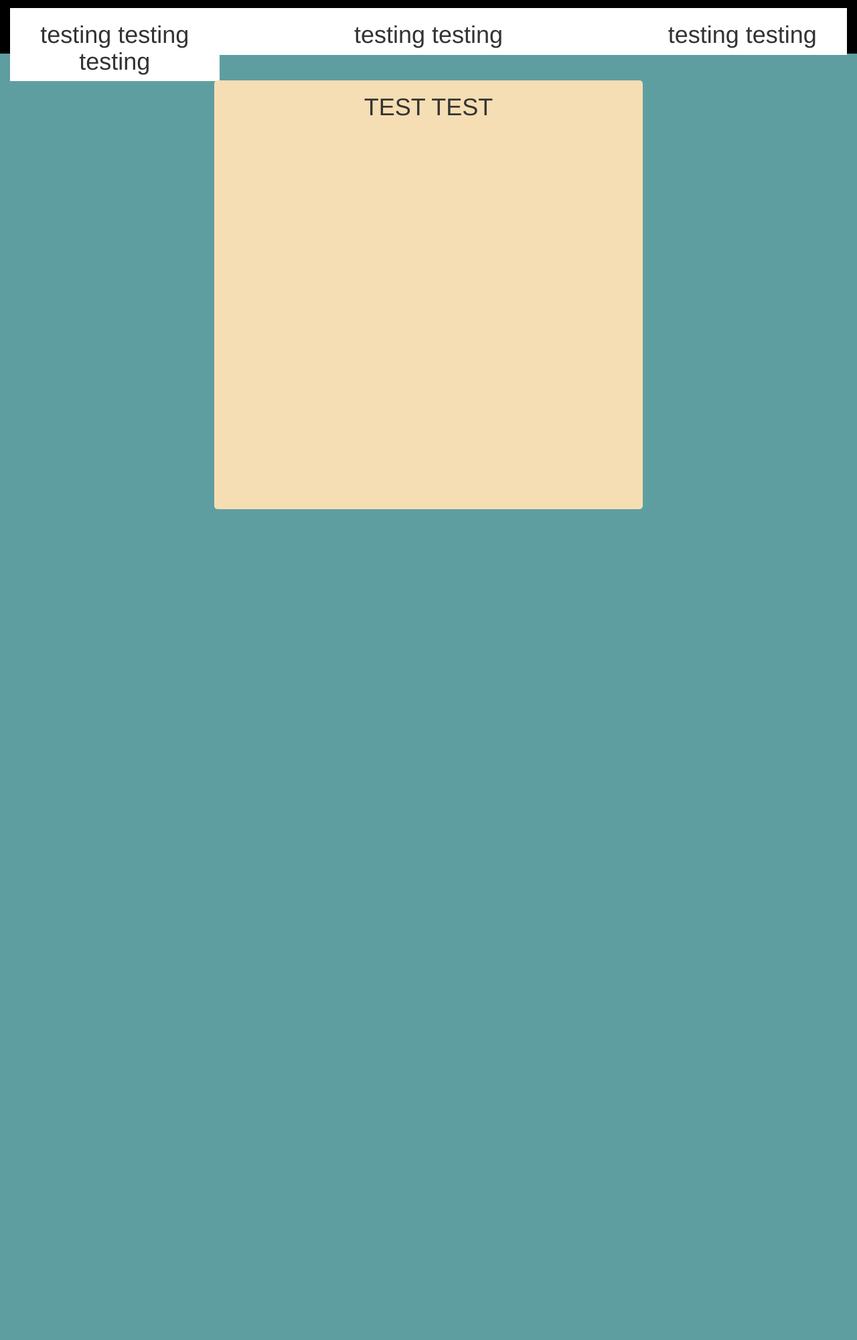
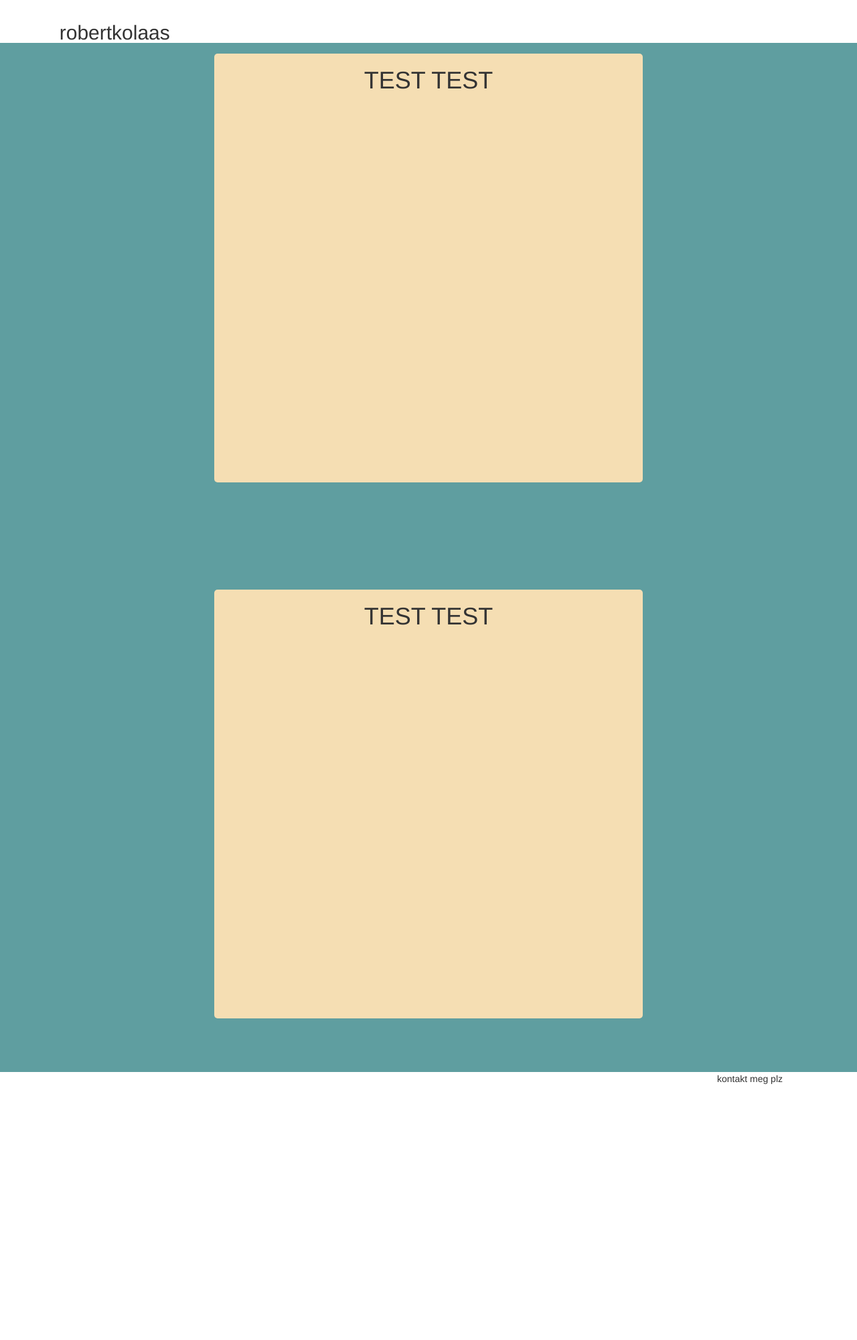
Before and after one commit to rkolaas/projectX, a PHP site: page / in a window 1280 px wide. Shown: the whole page at 67% size. Before the commit the page ends 760 px from the top, so only its background shows below. Run offline with PHP 8.4, Linux system fonts and the light colour scheme; some libraries are stand-ins or nearby versions.

Commit message:
updated layout

```diff
--- a/assets/css/stylesheet.css
+++ b/assets/css/stylesheet.css
@@ -5,28 +5,31 @@ html {
 
 #nav {
   text-align: center;
-  background: black;
-  height: 10vh;
+  background: white;
+  height: 8vh;
   width: 100vw; }
   #nav #nav2 {
-    background: white;
     top: 1.5vh; }
   #nav #title {
-    background: white;
     top: 1.5vh; }
   #nav #links {
     background: white;
     top: 1.5vh; }
 
-#header {
+.section {
   background: cadetblue;
   height: 100vh;
   width: 100vw; }
-  #header #content {
+  .section #content {
     background: wheat;
     height: 80vh;
     text-align: center;
-    top: 5vh;
+    top: 10vh;
     border-radius: 5px; }
-  #header .filler {
-    width: 20%; }
+
+.footer {
+  height: 50vh;
+  text-align: center; }
+  .footer li {
+    text-align: center;
+    list-style: inside; }
--- a/assets/scss/stylesheet.scss
+++ b/assets/scss/stylesheet.scss
@@ -8,15 +8,13 @@ html {
 
 #nav {
     text-align: center;
-    background: rgb(0, 0, 0);
-    height: 10vh;
+    background: white;
+    height: 8vh;
     width: 100vw;
     #nav2 {
-        background: white;
         top: $navTopMargin;
     }
     #title {
-        background: white;
         top: $navTopMargin;
     }
     #links {
@@ -25,7 +23,7 @@ html {
     }
 }
 
-#header {
+.section {
     background: cadetblue;
     height: 100vh;
     width: 100vw;
@@ -33,10 +31,16 @@ html {
         background: wheat;
         height: 80vh;
         text-align: center;
-        top: 5vh;
+        top: 10vh;
         border-radius: 5px;
     }
-    .filler {
-        width: 20%;
+}
+.footer {
+    height: 50vh;
+    text-align: center;
+    li {
+        text-align: center;
+        list-style: inside;
     }
+
 }
--- a/index.php
+++ b/index.php
@@ -3,25 +3,37 @@
     <head>
         <title>robertkolaas</title>
         <meta charset="UTF-8">
+        <meta http-equiv="X-UA-Compatible" content="IE=edge">
         <meta name="viewport" content="width=device-width, initial-scale=1.0">
         <!-- Latest compiled and minified CSS -->
-        <link rel="stylesheet" href="https://maxcdn.bootstrapcdn.com/bootstrap/3.3.7/css/bootstrap.min.css" integrity="sha384-BVYiiSIFeK1dGmJRAkycuHAHRg32OmUcww7on3RYdg4Va+PmSTsz/K68vbdEjh4u" crossorigin="anonymous">
         <link rel="stylesheet" type="text/css" href="/assets/css/stylesheet.css">
+        <link rel="stylesheet" href="https://maxcdn.bootstrapcdn.com/bootstrap/3.3.7/css/bootstrap.min.css">
+        <script src="https://ajax.googleapis.com/ajax/libs/jquery/1.12.4/jquery.min.js"></script>
+        <script src="https://maxcdn.bootstrapcdn.com/bootstrap/3.3.7/js/bootstrap.min.js"></script>
+        <!-- Includes -->
+        <script>
+            $(function(){
+                $("#links").load("/assets/includes/nav.html");
+                $("#copyright").load("/assets/includes/copyright.php");
+                $("#socialLinks").load("/assets/includes/socialLinks.html");
+            });
+        </script>
     </head>
     <body>
-        <div class="col-sm-12" id="nav" role="navigation">
+        <!-- Navigation bar -->
+        <div class="col-sm-12 navbar-fixed-top" id="nav" role="navigation" >
                 <div class="col-sm-3" id="title">
-                    <h1>testing testing testing</h1>
+                    <h2>robertkolaas</h2>
                 </div>
                 <div class="col-sm-6" id="nav2">
-                    <h1>testing testing</h1>
                 </div>
                 <div class="col-sm-3" id="links">
-                    <h1>testing testing</h1>
+                    <!-- imported nav.html -->
                 </div>
         </div>
-        <div class="container-fluid" id="container">
-            <div class="row" id="header">
+        <!-- sections -->
+        <div class="container-fluid" id="section">
+            <div class="row section" id="section1">
                 <div class="col-sm-3">
                 </div>
                 <div class="col-sm-6" id="content">
@@ -30,10 +42,31 @@
                 <div class="col-sm-3">
                 </div>
             </div>
+            <!-- Section 2 -->
+            <div class="row section" id="section2">
+                <div class="col-sm-3">
+                </div>
+                <div class="col-sm-6" id="content">
+                    <h1>TEST TEST</h1>
+                </div>
+                <div class="col-sm-3">
+                </div>
+            </div>
+            <!-- footer -->
+            <div class="row footer" id="footer">
+                <div class="col-sm-3" id="socialLinks">
+                    <!-- imported socialLinks.html -->
+                </div>
+                <div class="col-sm-6" id="copyright">
+                    <!-- imported copyright.php -->
+                </div>
+                <div class="col-sm-3">
+                    <p>kontakt meg plz</p>
+                </div>
+            </div>
         </div>
 
 
-        <script src="https://ajax.googleapis.com/ajax/libs/jquery/1.12.4/jquery.min.js"></script>
-        <script src="js/bootstrap.min.js"></script>
+
     </body>
 </html>
```
